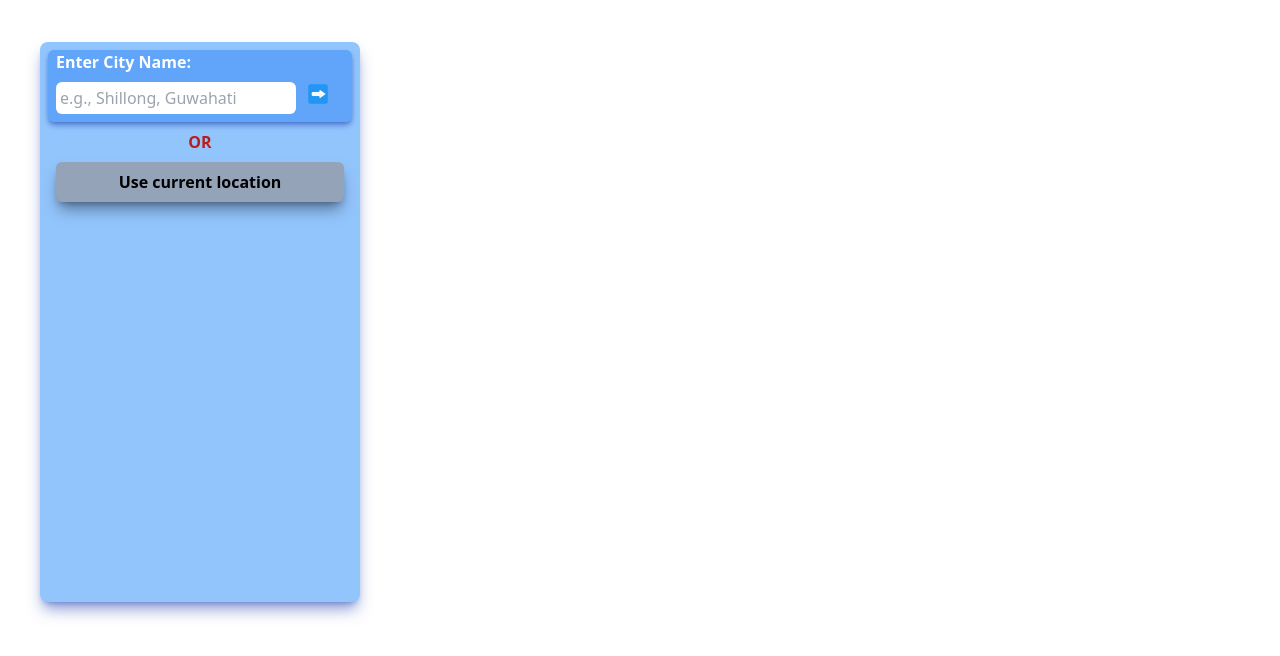
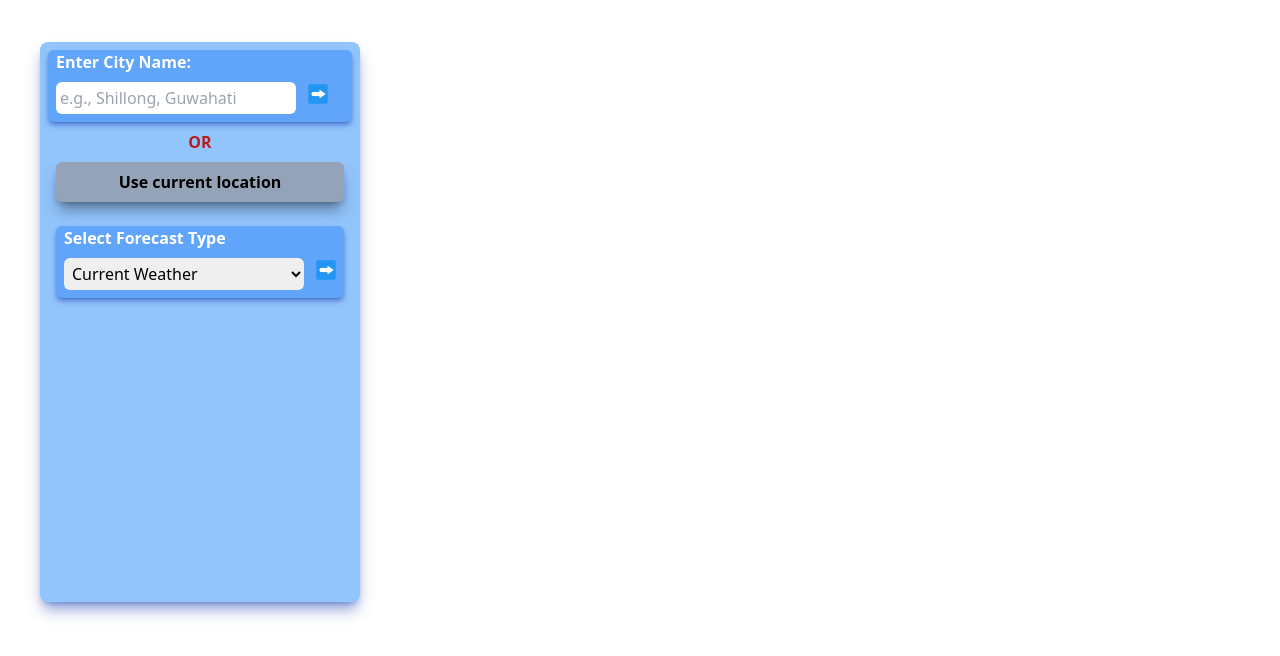
Before and after one commit to SS11146111/weather_forecast_app, a plain HTML site: page index.html in a window 1280 px wide. Shown: the part 118-774 px from the top of the page. Drawn offline with Linux system fonts and the light colour scheme.

Commit message:
all weather report 1.1

```diff
--- a/index.html
+++ b/index.html
@@ -39,6 +39,16 @@
         <h4 class="text-center text-red-700 font-semibold text-base">OR</h4>
         <button class="w-72 bg-slate-400 m-2 ml-4 rounded-md text-center py-2 hover:bg-slate-300 shadow-lg shadow-gray-800/50 font-bold" onclick="getLocation()">Use current location</button>
 
+        <div class = "bg-blue-400 m-4 ml-4 mr-4 rounded-md shadow-md shadow-blue-800/50">
+            <label for="forecastType" class="m-2 text-white font-bold">Select Forecast Type</label>
+            <select name="forecastType" id="forecastType" class="m-2 rounded-md p-1 w-60">
+                <option value="current">Current Weather</option>
+                <option value="hourly">Hourly Forecast (Next 48 hrs)</option>
+                <option value="daily">Daily Forecast (Next 4 days)</option>
+            </select>
+            <button id="forecastSelect"><img src='/images/arrow.png' width=20 height=20 alt='enter'/></button>
+        </div>
+
         <div class="w-72 h-60 bg-white rounded-md m-4 shadow-lg shadow-gray-800/50 hidden" id="report">
             <table>
                 <tr>
```
Also changed, not shown: css/output.css.
